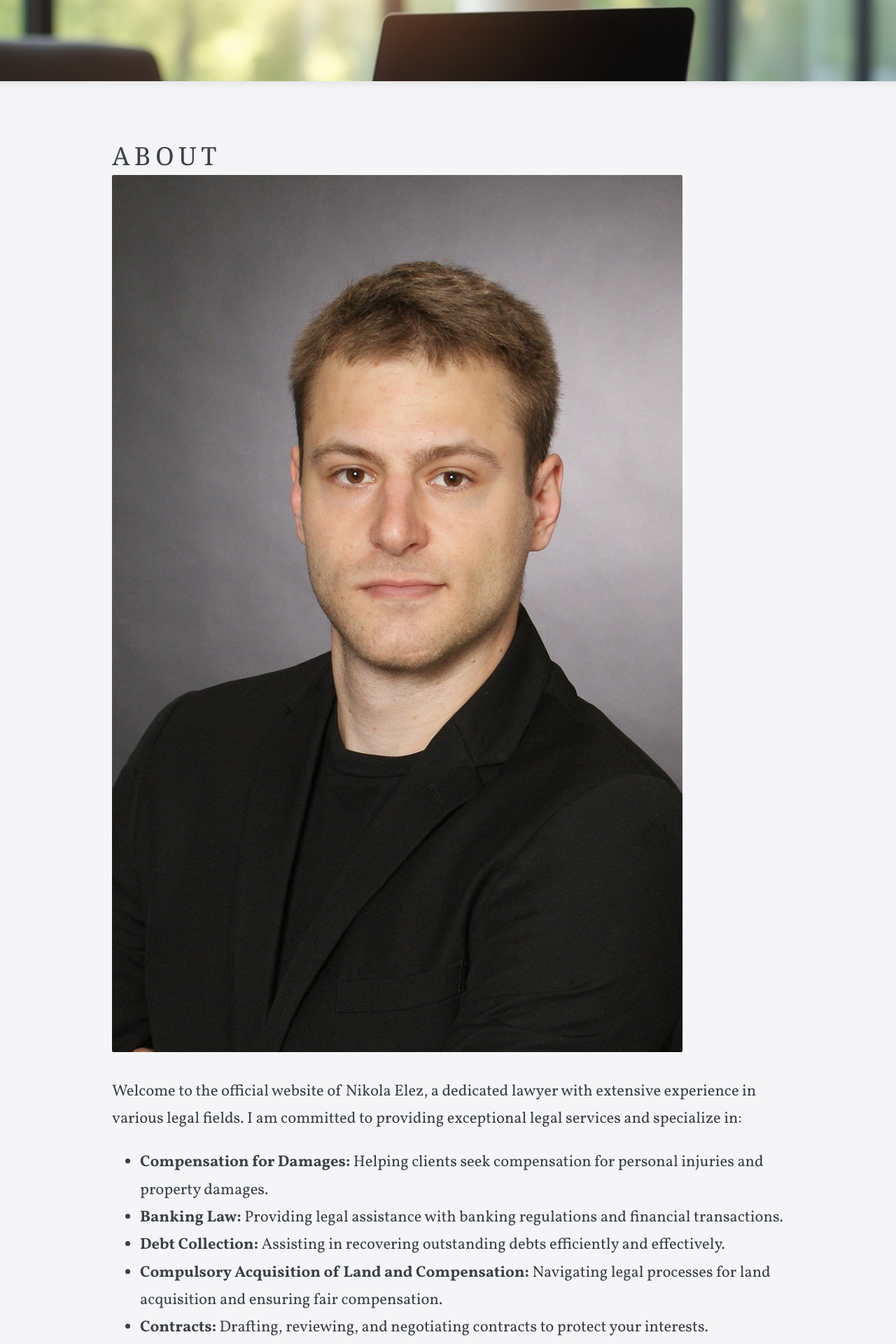
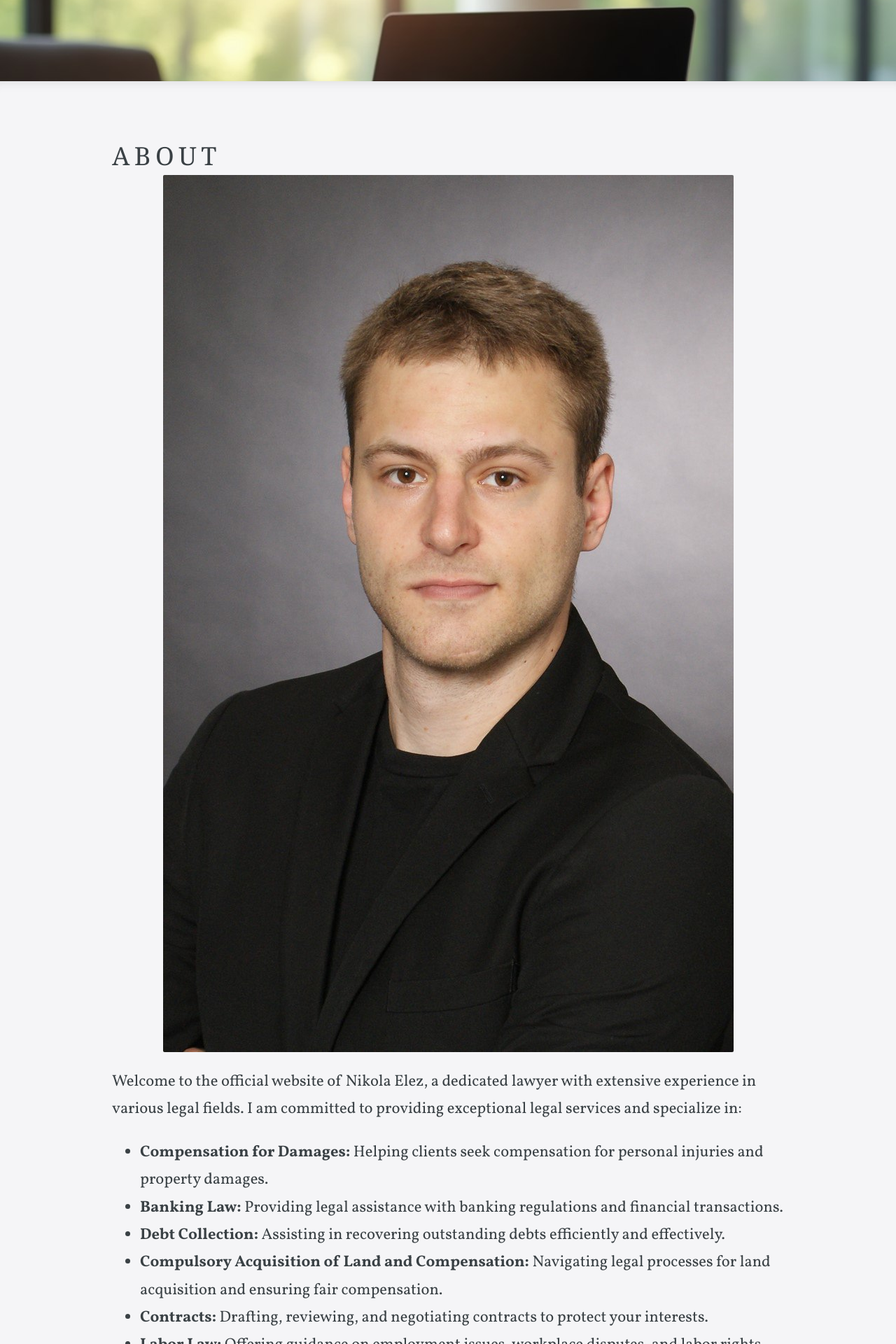
Before and after one commit to cryptonikki/cryptonikki.github.io, a Jekyll site: the page built from about.html, in a window 1280 px wide. Shown: the part 304-2224 px from the top of the page at 70% size. Built offline with Jekyll 4.4.1, drawn with Linux system fonts in a browser that asks for light colours; nearby versions of some CDN libraries; some web fonts are replaced.

Commit message:
eddited _layout.scss - trying to fit my image to all browser and devices

```diff
--- a/_sass/_layout.scss
+++ b/_sass/_layout.scss
@@ -101,6 +101,14 @@ section {
     max-height: 100%;
     height: auto;
     border-radius: 2px;
+}
+
+// Responsive Image Class
+.responsive {
+    max-width: 100%; /* Ensures the image does not exceed the width of its container */
+    height: auto; /* Maintains the aspect ratio */
+    display: block; /* Makes the image a block element */
+    margin: 0 auto; /* Centers the image horizontally */
 }
 
 // Main content styles
```
